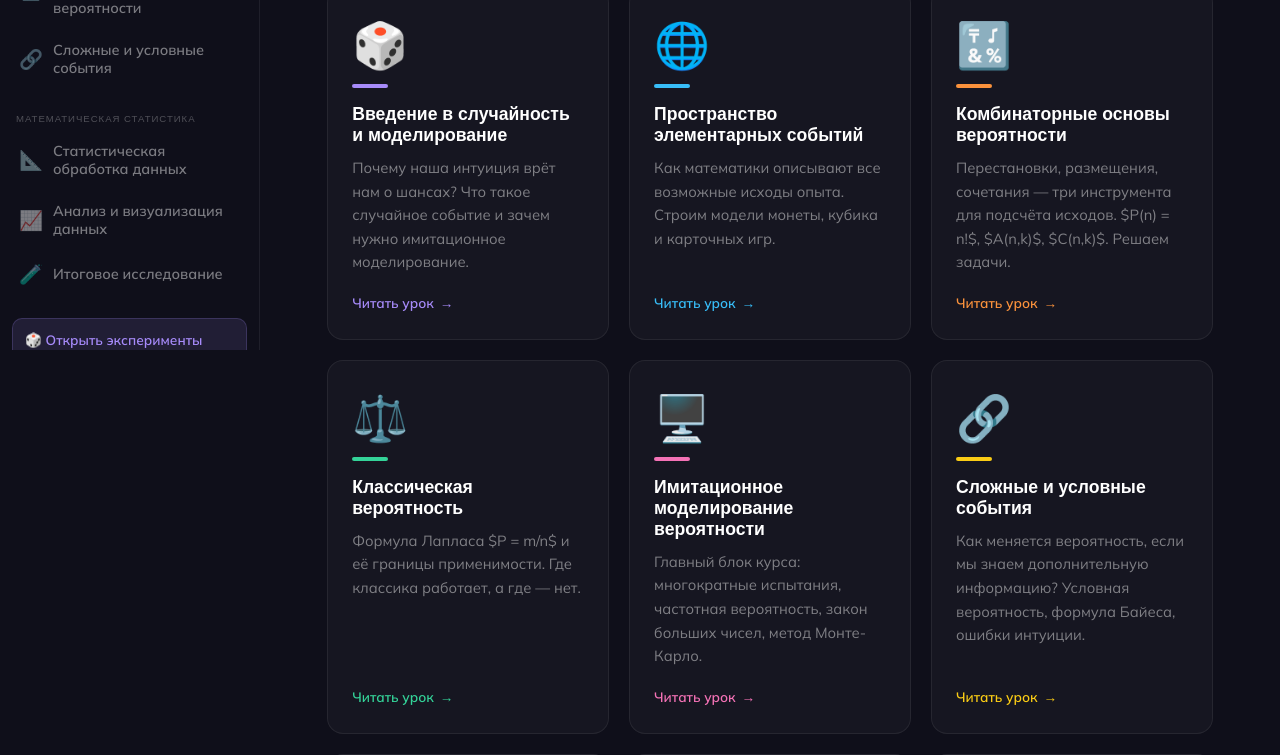
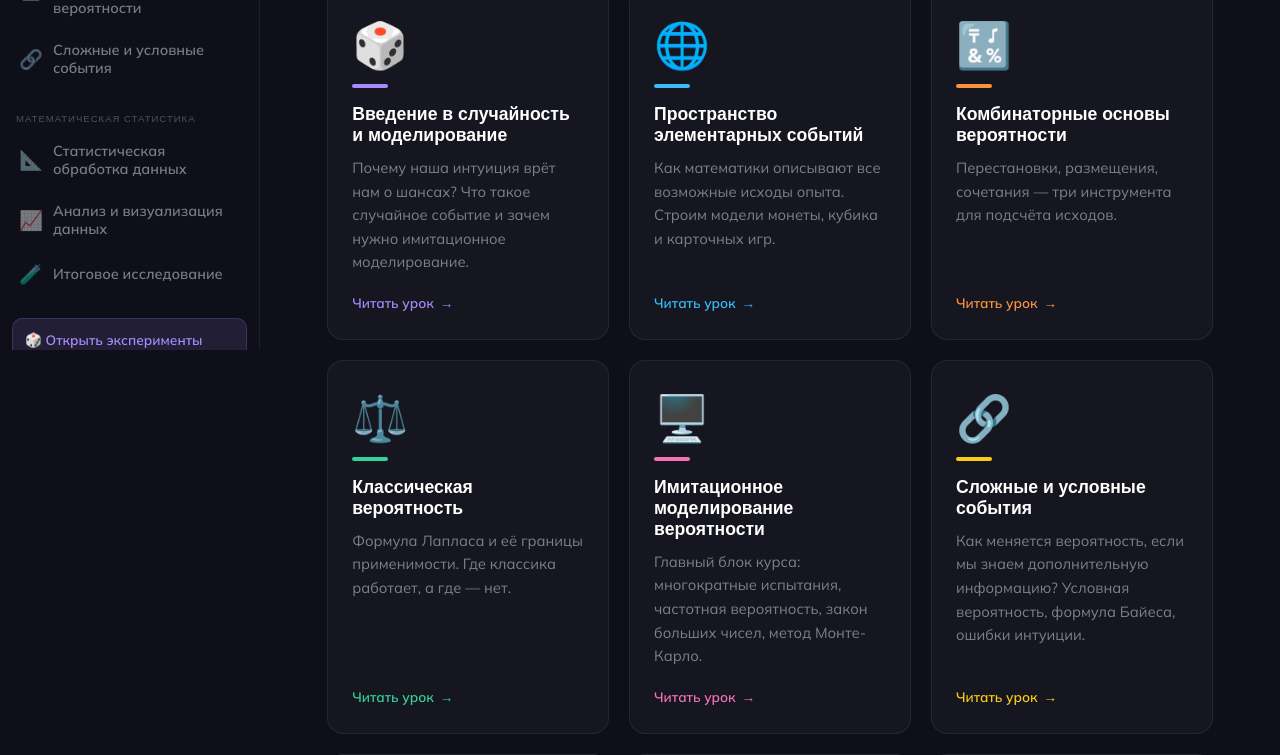
Before and after one commit to oyun7/randomlab-learn, a React (Vite) app: page /learn in a window 1280 px wide. Shown: the part 450-1205 px from the top of the page. Built offline with nearby package versions, Linux system fonts and the light colour scheme; a web font is replaced by a local one.

Commit message:
Знаки $ и формуллы подкорректировал

```diff
--- a/src/data/lessons.ts
+++ b/src/data/lessons.ts
@@ -197,7 +197,7 @@ RandomLab — это учебный симулятор, где ты сам за
     hours: 2,
     lessonNumbers: 'Уроки 3–4',
     title: 'Комбинаторные основы вероятности',
-    desc: 'Перестановки, размещения, сочетания — три инструмента для подсчёта исходов. $P(n) = n!$, $A(n,k)$, $C(n,k)$. Решаем задачи.',
+    desc: 'Перестановки, размещения, сочетания — три инструмента для подсчёта исходов.',
     tag: 'Основы теории вероятностей',
     fgos: 'ПР: комбинаторика, формулы подсчёта; МР: выбор метода решения',
     sections: [
@@ -303,7 +303,7 @@ $$C(n, k) = \\frac{n!}{k! \\times (n-k)!}$$
     hours: 2,
     lessonNumbers: 'Уроки 5–6',
     title: 'Классическая вероятность',
-    desc: 'Формула Лапласа $P = m/n$ и её границы применимости. Где классика работает, а где — нет.',
+    desc: 'Формула Лапласа и её границы применимости. Где классика работает, а где — нет.',
     tag: 'Основы теории вероятностей',
     fgos: 'МР: критическое мышление, анализ ограничений; ПР: формула классической вероятности',
     sections: [
@@ -605,7 +605,8 @@ $$P(B_3 \\mid defect) = \\frac{0.004}{0.0095} \\approx 42\\%$$
 - Случайность — у каждого объекта равный шанс попасть в выборку
 - Достаточность — чем больше $n$, тем точнее выводы
 
-Стандартная ошибка среднего: $$SE = \\frac{\\sigma}{\\sqrt{n}}$$
+Стандартная ошибка среднего:
+$$SE = \\frac{\\sigma}{\\sqrt{n}}$$
 Чтобы уменьшить ошибку вдвое, нужно увеличить выборку в четыре раза.`,
         isCallout: false,
       },
@@ -613,7 +614,8 @@ $$P(B_3 \\mid defect) = \\frac{0.004}{0.0095} \\approx 42\\%$$
         heading: 'Среднее, медиана и мода',
         body: `Три способа описать «типичное значение» в данных:
 
-СРЕДНЕЕ: $$\\bar{x} = \\frac{x_1 + \\ldots + x_n}{n}$$
+СРЕДНЕЕ:
+$$\\bar{x} = \\frac{x_1 + \\ldots + x_n}{n}$$
 Чувствительно к выбросам. Пример: зарплаты пяти человек — 30, 30, 30, 30 и 160 тысяч рублей. Среднее = 56 тысяч, но 4 из 5 получают всего 30. Число нечестное.
 
 МЕДИАНА $Me$ — значение, которое делит выборку ровно пополам.
@@ -633,9 +635,13 @@ $$P(B_3 \\mid defect) = \\frac{0.004}{0.0095} \\approx 42\\%$$
 
 Среднее одинаковое — но Б несравнимо стабильнее!
 
-ДИСПЕРСИЯ: $$D = \\frac{\\sum(x_i - \\bar{x})^2}{n-1}$$
-СТАНДАРТНОЕ ОТКЛОНЕНИЕ: $$\\sigma = \\sqrt{D}$$
-РАЗМАХ: $$R = x_{max} - x_{min}$$ — самая простая мера разброса, но чувствительна к выбросам`,
+ДИСПЕРСИЯ:
+$$D = \\frac{\\sum(x_i - \\bar{x})^2}{n-1}$$
+СТАНДАРТНОЕ ОТКЛОНЕНИЕ:
+$$\\sigma = \\sqrt{D}$$
+РАЗМАХ:
+$$R = x_{max} - x_{min}$$
+— самая простая мера разброса, но чувствительна к выбросам`,
         isCallout: false,
       },
       {
@@ -781,8 +787,9 @@ $\\alpha = 0.05$ — мы готовы ошибиться в 5% случаев.
         isCallout: false,
       },
       {
-        heading: '$\\chi^2$-тест Пирсона — как это считается',
-        body: `Формула: $$\\chi^2 = \\sum_{i} \\frac{(O_i - E_i)^2}{E_i}$$
+        heading: 'χ²-тест Пирсона',
+        body: `Формула:
+         $$\\chi^2 = \\sum_{i} \\frac{(O_i - E_i)^2}{E_i}$$
 
 $O_i$ — наблюдаемое число, $E_i$ — ожидаемое (при честном кубике = $n/6 = 100$).
 
```
